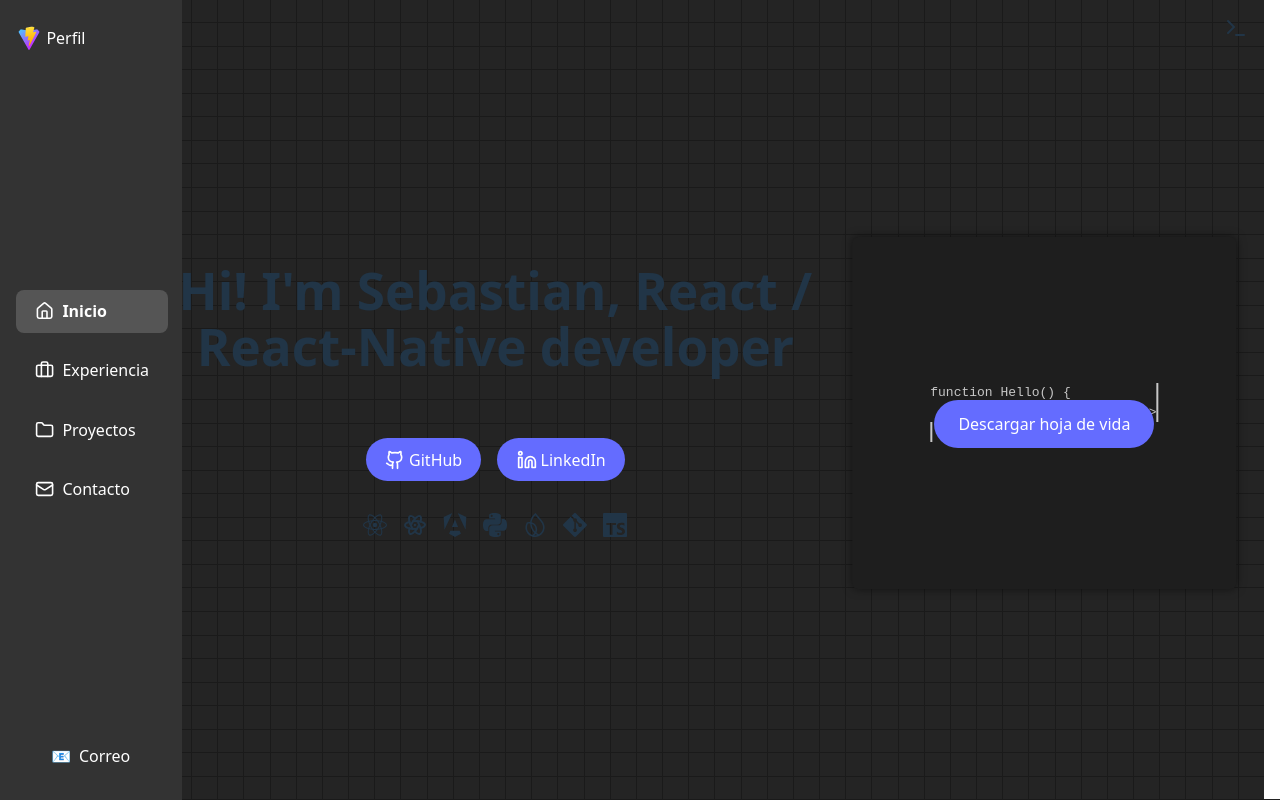
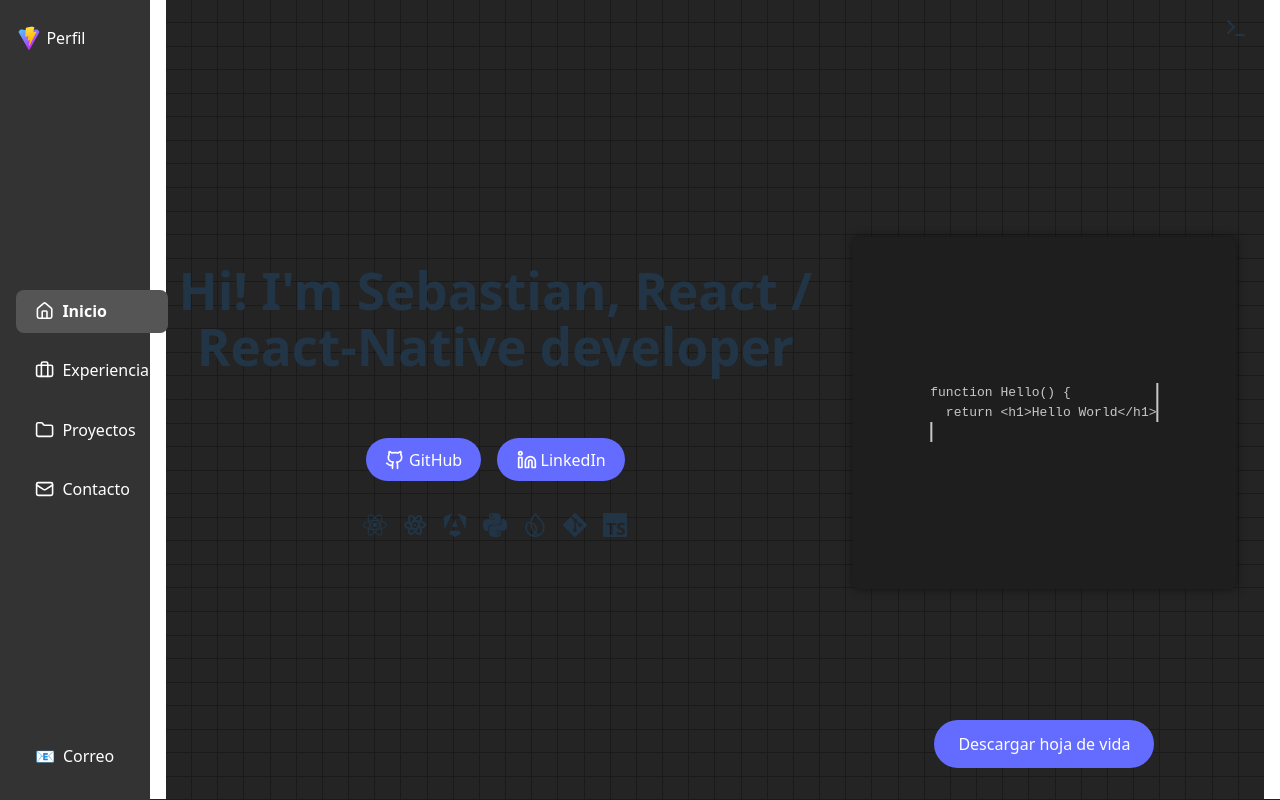
Before and after one commit to SbtnAvls/me, a React (Vite) app: page / in a window 1280 px wide. Built offline with nearby package versions, Linux system fonts and the light colour scheme.

Commit message:
Fix mobile sidebar width and position resume button

```diff
--- a/src/App.css
+++ b/src/App.css
@@ -19,6 +19,7 @@
   display: flex;
   flex-direction: column;
   padding: 1rem;
+  box-sizing: border-box;
   transition: width 0.3s;
   align-items: center;
   z-index: 10;
@@ -170,6 +171,7 @@
     height: 60px;
     flex-direction: row;
     padding: 0 1rem;
+    box-sizing: border-box;
   }
 
   .sidebar:hover {
--- a/src/components/Hero.css
+++ b/src/components/Hero.css
@@ -209,7 +209,7 @@
   justify-content: center;
   position: absolute;
   z-index: 3;
-  bottom: 22rem;
+  bottom: 2rem;
   left: 0;
 }
 
@@ -268,7 +268,7 @@
   .resume-download {
     position: static;
     bottom: auto;
-    margin-top: 20%;
+    margin-top: 1rem;
   }
 
   .hero-left h1 {
```
